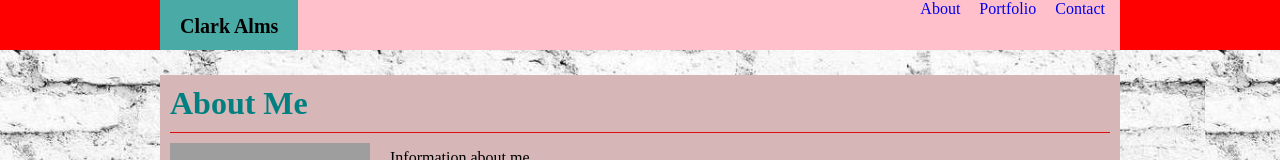
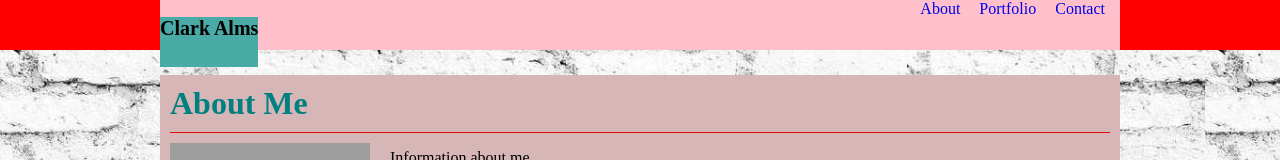
Before and after one commit to clarkalms/HW1-Basic-Portfolio, a plain HTML site: page index.html in a window 1280 px wide. Shown: the top 160 px of the page. Drawn offline with Linux system fonts and the light colour scheme; grey boxes are pictures that could not be loaded.

Commit message:
adjusted css/fine tuned/added pages

```diff
--- a/assets/css/header.css
+++ b/assets/css/header.css
@@ -22,9 +22,7 @@ header div {
 
 header h1 {
     float: left;
-    margin: 0 auto;
     height: 50px;
-    padding: 15px 20px 20px 20px;
     box-sizing: border-box;
     background-color: #4aaaa5;
     font-size: 20px;
@@ -44,7 +42,5 @@ nav {
 nav a {
     padding-right: 15px;
     text-decoration: none;
-    padding-top: 15px;
-
 
 }
```
